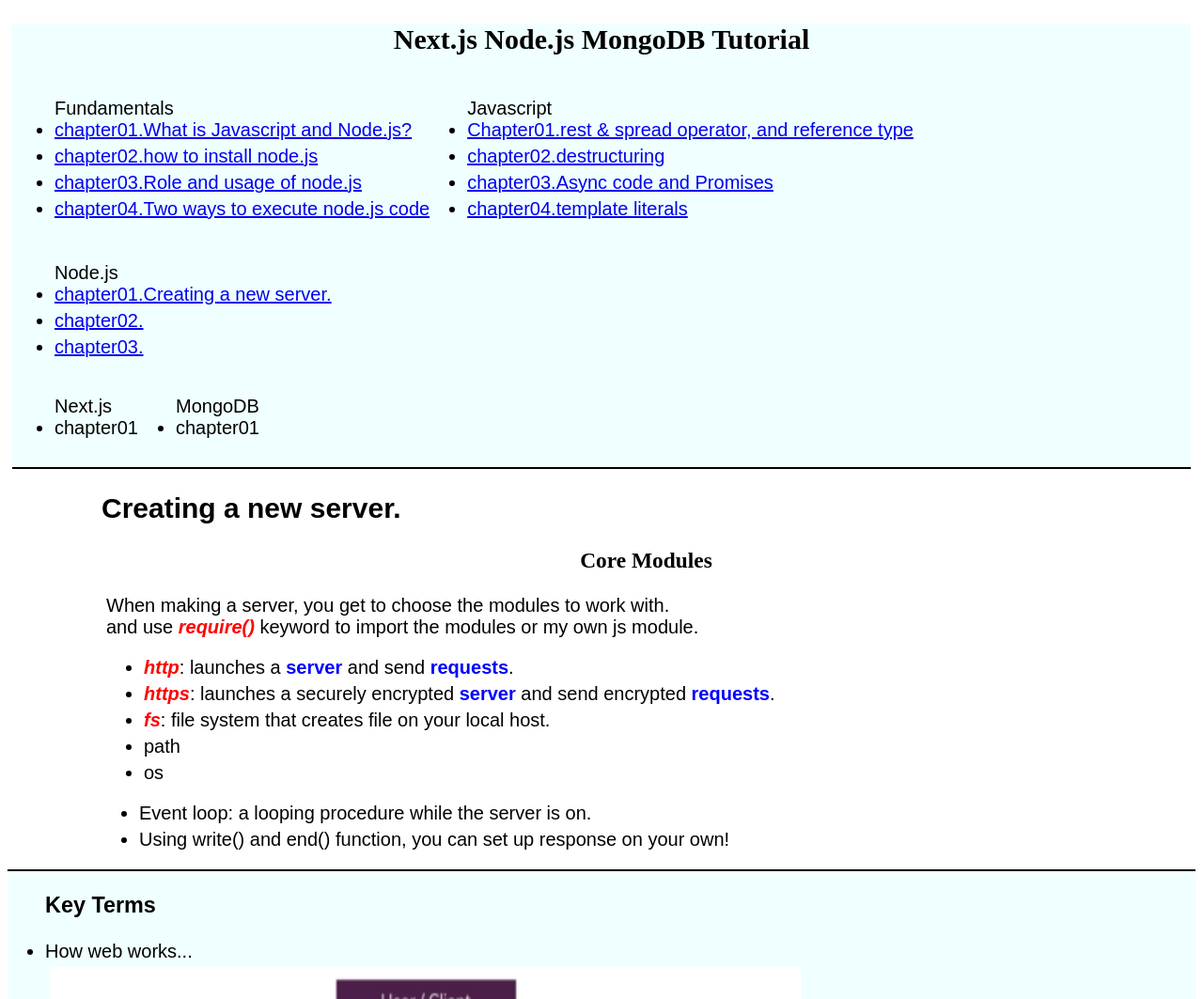
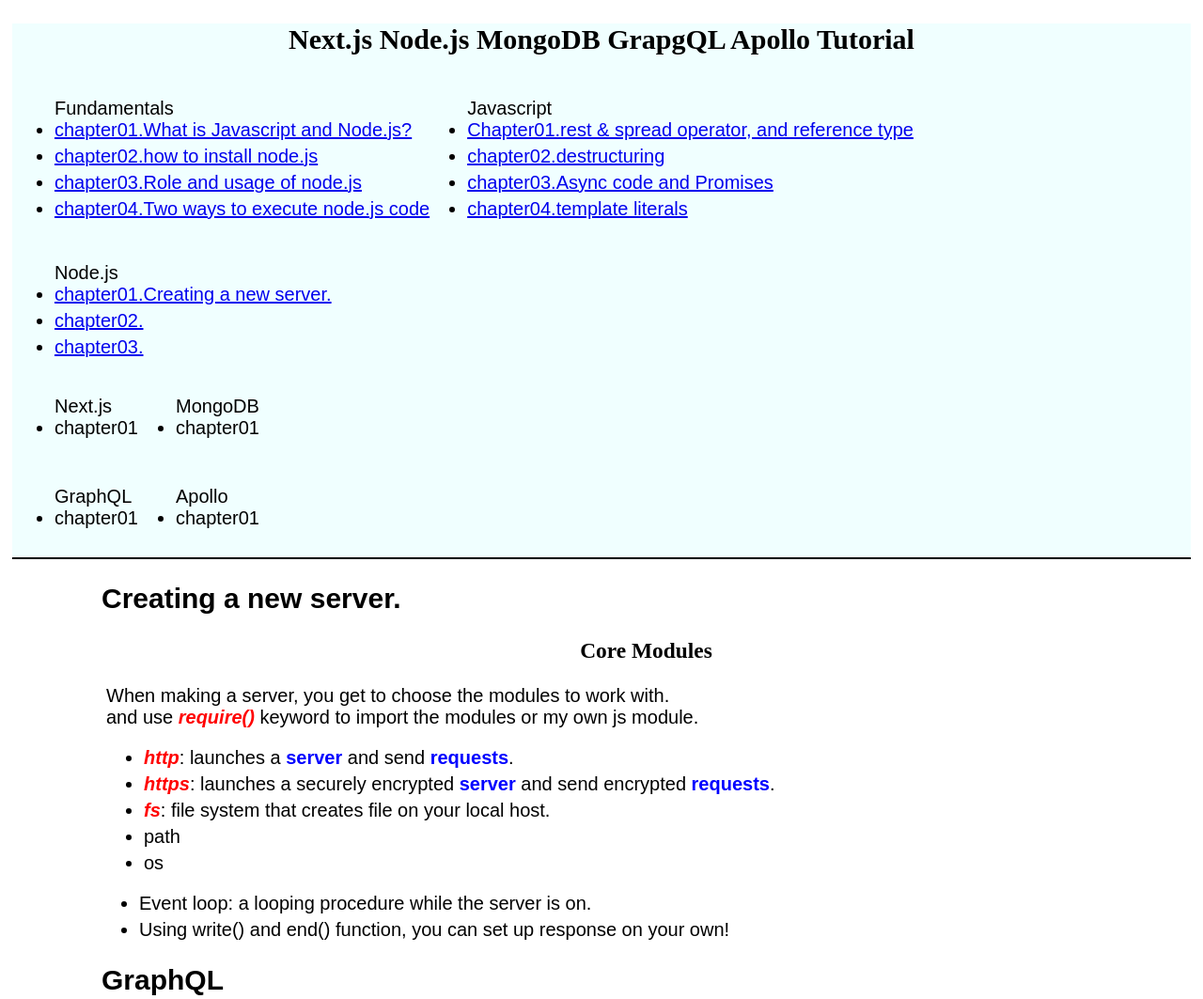
Before and after one commit to Pavelbure34/node_js_note, a plain HTML site: page index.html in a window 1280 px wide. Shown: the top 1063 px of the page at 94% size. Drawn offline with Linux system fonts and the light colour scheme.

Commit message:
graphQL and apollo init

```diff
--- a/index.html
+++ b/index.html
@@ -8,11 +8,11 @@
         <script src="js/pages_1.js"></script>
         <script src="js/pages_2.js"></script>
         <script src="js/index.js"></script>
-        <title>Next.js Node.js MongoDB</title>
+        <title>Next.js Node.js MongoDB GrapgQL Apollo</title>
     </head>
     <body>
         <section id="header">
-            <h1 class="centerText">Next.js Node.js MongoDB Tutorial</h1>
+            <h1 class="centerText">Next.js Node.js MongoDB GrapgQL Apollo Tutorial</h1>
                 <section>
                     <div class="clearB"></div>
                     <ul class="floatL">
@@ -51,6 +51,18 @@
                     </ul>
                     <div class="clearB"></div>
                 </section>
+                <section>
+                    <div class="clearB"></div>
+                    <ul class="floatL">
+                        <caption>GraphQL</caption>
+                        <li><a>chapter01</a></li>
+                    </ul>
+                    <ul class="floatL">
+                        <caption>Apollo</caption>
+                        <li><a>chapter01</a></li>
+                    </ul>
+                    <div class="clearB"></div>
+                </section>
         </section>
 
         <article id="main">
@@ -78,6 +90,9 @@
                    </li>
                </ul>
            </aside>
+
+           <h2>GraphQL</h2>
+
         </article>
 
         <aside id="footer">
@@ -105,6 +120,8 @@
                     <ul>
                         <caption>stream and buffer</caption>
                         <li>built for fetching data embedded in request.</li>
+                        <li>Node cut the data in pieces and asasemble them all at once.</li>
+                        <li>buffer makes the parsing stop.</li>
                     </ul>
                 </li>
             </ul>
```
